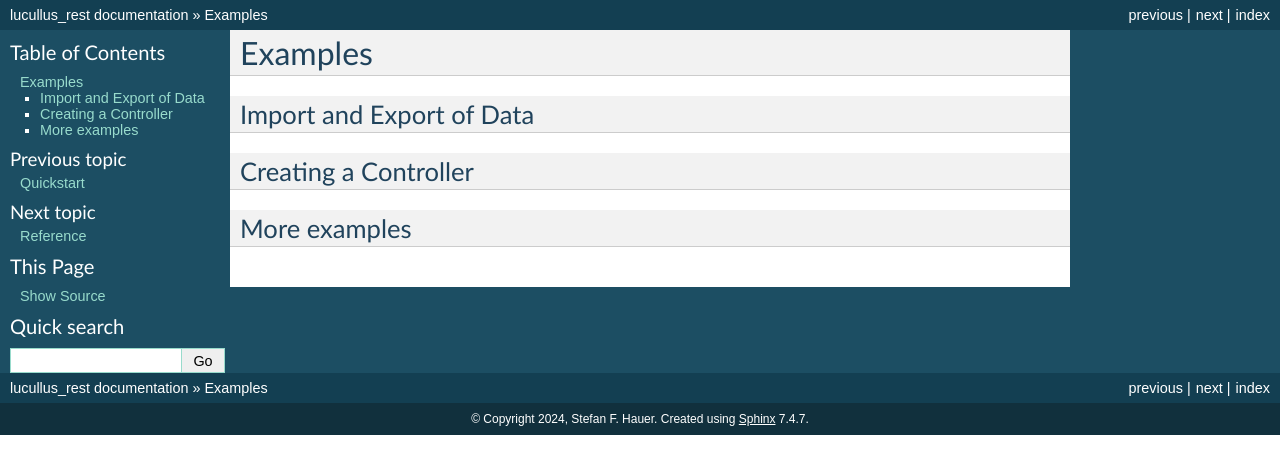
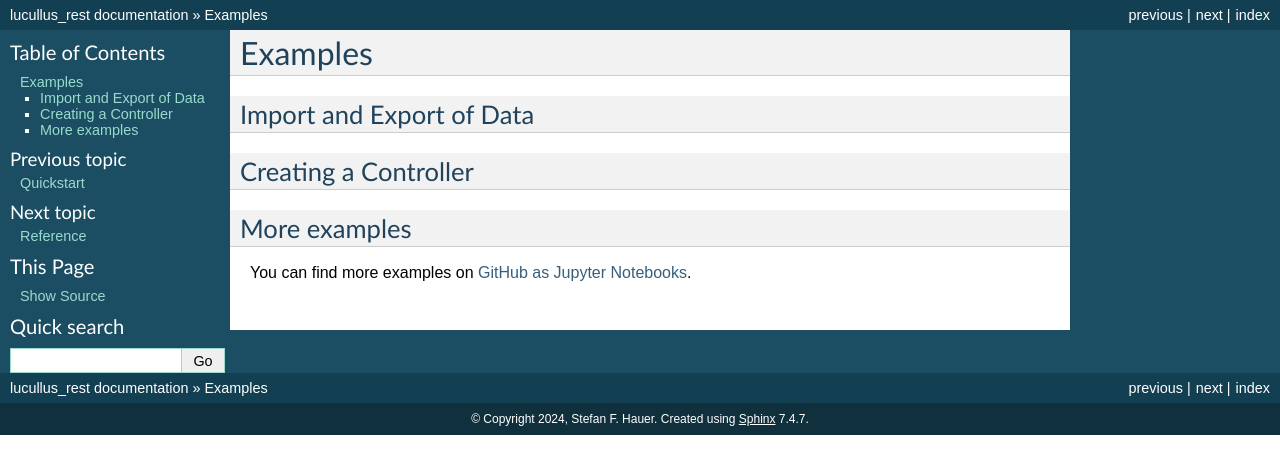
Before and after one commit to StefanHauer/lucullus_rest, a Sphinx documentation site: the page built from docs/source/examples.rst, in a window 1280 px wide. Shown: the top 474 px of the page. Built offline with Sphinx 7.4.7, drawn with Linux system fonts in a browser that asks for light colours; pages that are not in the unit, such as notebooks, are missing from menus.

Commit message:
Added link to examples file

```diff
--- a/docs/source/conf.py
+++ b/docs/source/conf.py
@@ -13,7 +13,7 @@ author = 'Stefan F. Hauer'
 # -- General configuration ---------------------------------------------------
 # https://www.sphinx-doc.org/en/master/usage/configuration.html#general-configuration
 
-extensions = ['sphinx.ext.autodoc', 'sphinx.ext.napoleon']
+extensions = ['sphinx.ext.autodoc', 'sphinx.ext.napoleon', 'sphinx.ext.githubpages']
 
 templates_path = ['_templates']
 exclude_patterns = []
--- a/docs/source/examples.rst
+++ b/docs/source/examples.rst
@@ -9,3 +9,5 @@ Creating a Controller
 
 More examples
 -------------
+
+You can find more examples on `GitHub as Jupyter Notebooks <https://github.com/StefanHauer/lucullus_rest/tree/main/examples/>`_.
```
